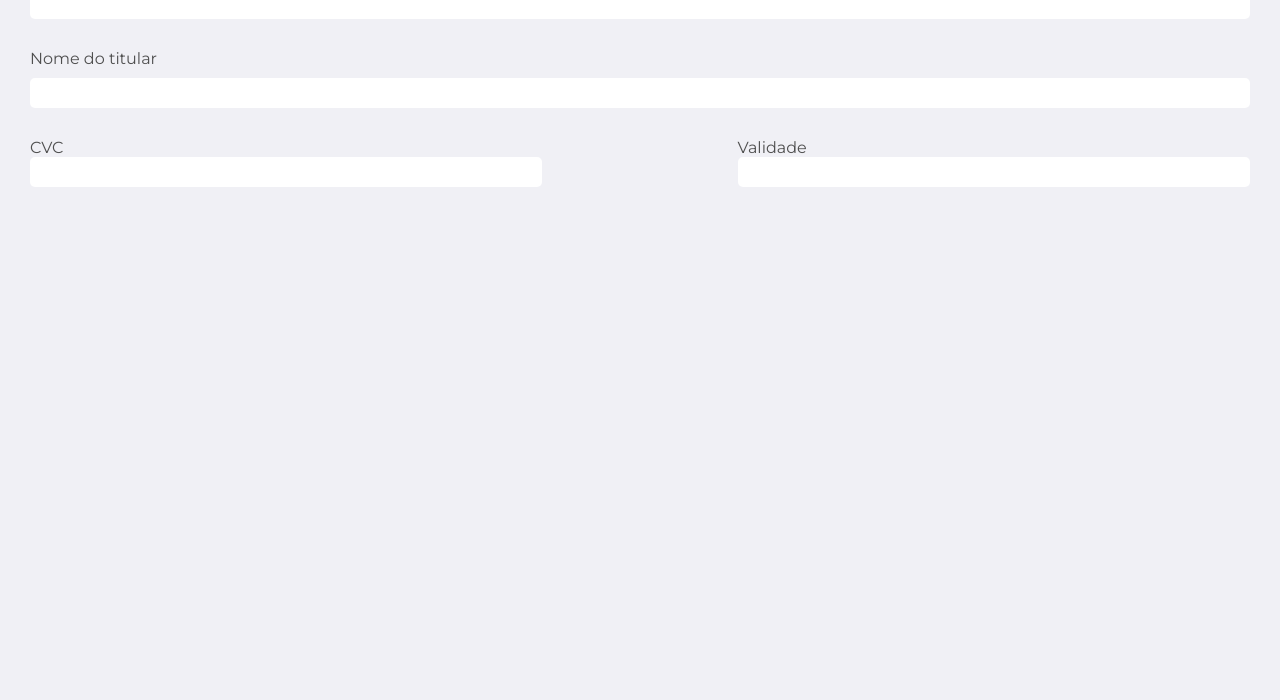
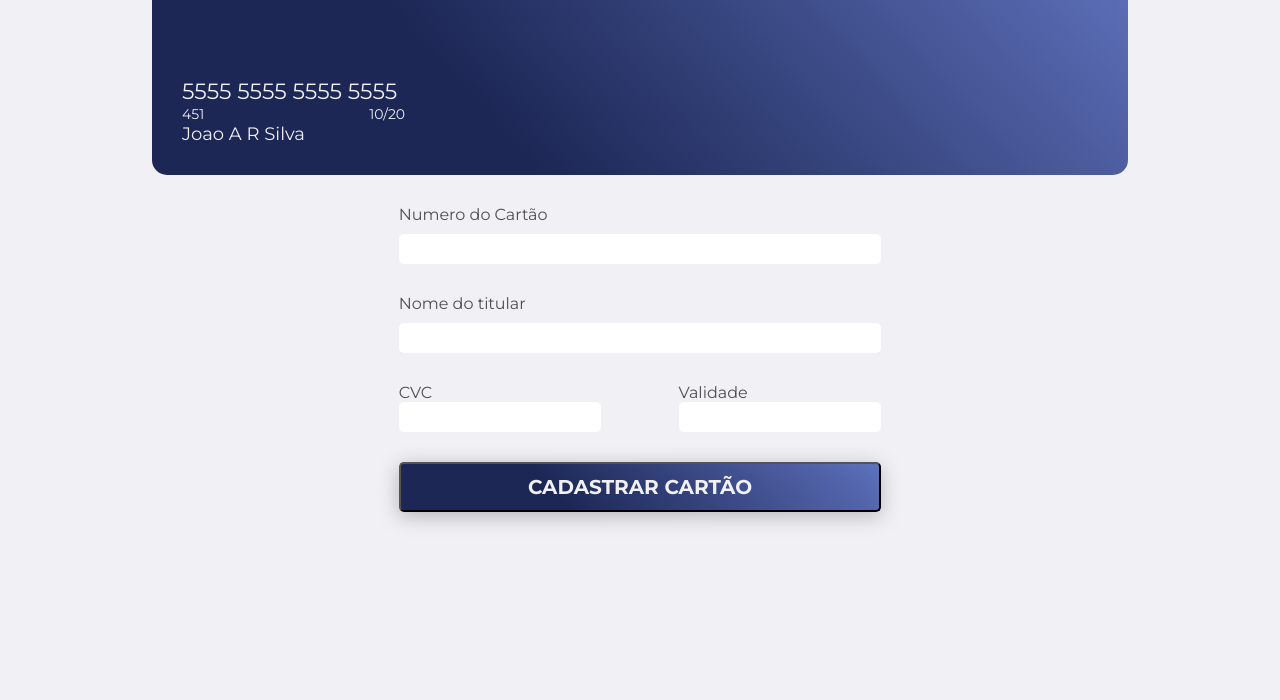
Before and after one commit to joaoigormatos/contacless_payment, a website: page app/web/pages/CreditCard/creditcard.html in a window 1280 px wide. Shown: the part 100-800 px from the top of the page. Drawn offline with Linux system fonts and the light colour scheme; files that its build step writes are made by us from their sources.

Commit message:
Cartão de credito estatico pronto

```diff
--- /dev/null
+++ b/app/web/assets/js/functions.js
@@ -0,0 +1,82 @@
+const createInput = (name, type, father, div, length) => {
+  function formatName(name) {
+    const formatedName = name
+      .normalize("NFD")
+      .replace(/[^()a-zA-Zs]/g, "")
+      .toLowerCase();
+    return formatedName;
+  }
+
+  function createDiv() {
+    const div = document.createElement('div');
+    div.id = `div${name}`;
+    div.className = "small";
+    father.appendChild(div);
+    return div;
+  }
+
+  const label = document.createElement('label');
+  label.innerText = name;
+
+  const formatedName = formatName(name);
+
+  label.htmlFor = formatedName;
+  const input = document.createElement('input');
+  input.type = type;
+  input.name = formatedName;
+
+  if (div) {
+    const div = createDiv();
+    input.maxLength = length;
+    div.appendChild(label);
+    div.appendChild(input);
+  } else {
+    father.appendChild(label);
+    father.appendChild(input);
+  }
+}
+
+const createButton = (text, color, father) => {
+  const button = document.createElement('button');
+  button.className = `btn btn-${color}`;
+  button.type = "submit";
+  button.innerText = text;
+  father.appendChild(button);
+}
+
+const createCard = (father) => {
+  const topDiv = document.createElement('div');
+  topDiv.id = "topDiv";
+  const bottonDiv = document.createElement('div');
+  bottonDiv.id = "bottonDiv";
+
+  const logo = document.createElement('img');
+  logo.src = '../../assets/images/cardlogo.png';
+  logo.alt = 'Visa';
+
+  const number = document.createElement('span');
+  const cvc = document.createElement('span');
+  const validade = document.createElement('span');
+  const name = document.createElement('span');
+
+  number.innerText = "5555 5555 5555 5555";
+  cvc.innerText = "451";
+  validade.innerText = "10/20";
+  name.innerText = "Joao A R Silva";
+
+  father.appendChild(topDiv);
+  father.appendChild(bottonDiv);
+  topDiv.appendChild(logo);
+  bottonDiv.appendChild(number);
+  cvc.appendChild(validade);
+  bottonDiv.appendChild(cvc)
+  bottonDiv.appendChild(name);
+}
+
+const loadCSS = url => {
+  var lnk = document.createElement('link');
+  lnk.setAttribute('type', "text/css" );
+  lnk.setAttribute('rel', "stylesheet" );
+  lnk.setAttribute('href', url );
+  document.getElementsByTagName("head").item(0).appendChild(lnk);
+}
--- a/app/web/pages/CreditCard/creditcard.css
+++ b/app/web/pages/CreditCard/creditcard.css
@@ -1,3 +1,40 @@
+#modal {
+  display: flex;
+  flex-direction: column;
+  align-items: center;
+  align-self: center;
+}
+
+#card {
+  background: linear-gradient(227.39deg, rgba(81, 102, 185, 0.901042) -0.56%, #1C2755 67.51%);
+  width: 80%;
+  border-radius: 15px;
+  min-width: 300px;
+}
+
+#topDiv {
+  display: flex;
+  flex-direction: column;
+  margin: 30px;
+  align-items: flex-end;
+  padding-bottom: 5vw;
+}
+
+#topDiv img { width: 75px; }
+
+#bottonDiv {
+  display: flex;
+  flex-direction: column;
+  color: #F0F0F5;
+  margin: 30px;
+}
+
+#bottonDiv > span:nth-child(1) { font-size: 22px; }
+#bottonDiv > span:nth-child(2) { font-size: 14px; }
+#bottonDiv > span:nth-child(3) { font-size: 18px; }
+
+#bottonDiv > span span { margin-left: 165px; }
+
 #divCvcValidade {
   margin-top: 30px;
   display: flex;
--- a/app/web/pages/CreditCard/creditcard.html
+++ b/app/web/pages/CreditCard/creditcard.html
@@ -10,8 +10,11 @@
 </head>
 <body>
   <section id="container">
-    Para vizualizar o conteudo dessa página, ative o JavaScript do navegador.
+    <div id="modal">
+      Para vizualizar o conteudo dessa página, ative o JavaScript do navegador.
+    </div>
   </section>
+  <script src="../../assets/js/functions.js"></script>
   <script src="creditcard.js"></script>
 </body>
 </html>
--- a/app/web/pages/CreditCard/creditcard.js
+++ b/app/web/pages/CreditCard/creditcard.js
@@ -1,64 +1,43 @@
-const container = document.querySelector('#container');
-container.innerHTML = "";
+const modal = document.querySelector('#modal');
+modal.innerHTML = "";
+const card = document.createElement('div');
+card.id = "card";
+modal.appendChild(card);
 const formCreditCard = document.createElement('form');
 formCreditCard.id = "creditcard";
-container.appendChild(formCreditCard);
+modal.appendChild(formCreditCard);
 
-function criaInput(name, type, father, div, length) {
-  function formatName(name) {
-    const formatedName = name
-      .normalize("NFD")
-      .replace(/[^()a-zA-Zs]/g, "")
-      .toLowerCase();
-    return formatedName;
-  }
-
-  function createDiv() {
-    const div = document.createElement('div');
-    div.id = `div${name}`;
-    div.className = "small";
-    father.appendChild(div);
-    return div;
-  }
-
-  const label = document.createElement('label');
-  label.innerText = name;
-
-  const formatedName = formatName(name);
-
-  label.htmlFor = formatedName;
-  const input = document.createElement('input');
-  input.type = type;
-  input.name = formatedName;
-
-  if (div) {
-    const div = createDiv();
-    input.maxLength = length;
-    div.appendChild(label);
-    div.appendChild(input);
-  } else {
-    father.appendChild(label);
-    father.appendChild(input);
-  }
-}
-
-function loadCSS(url) {
-  var lnk = document.createElement('link');
-  lnk.setAttribute('type', "text/css" );
-  lnk.setAttribute('rel', "stylesheet" );
-  lnk.setAttribute('href', url );
-  document.getElementsByTagName("head").item(0).appendChild(lnk);
-}
-
-criaInput("Numero do Cartão", "text", formCreditCard, false);
-criaInput("Nome do titular", "text", formCreditCard, false);
+createInput("Numero do Cartão", "text", formCreditCard, false);
+createInput("Nome do titular", "text", formCreditCard, false);
 
 const divCvcValidade = document.createElement('div');
 divCvcValidade.id = "divCvcValidade";
 formCreditCard.appendChild(divCvcValidade);
 
-criaInput("CVC", "text", divCvcValidade, true, 3);
-criaInput("Validade", "text", divCvcValidade, true, 5);
+createInput("CVC", "text", divCvcValidade, true, 3);
+createInput("Validade", "text", divCvcValidade, true, 5);
+
+createButton("Cadastrar Cartão", "blue", formCreditCard);
+
+const cardInputs = document.querySelectorAll('#creditcard input');
+const cardSpans = document.querySelectorAll('#card span');
+
+const cardData = {
+  input: {
+    number: cardInputs[0],
+    name: cardInputs[1],
+    cvc: cardInputs[2],
+    validade: cardInputs[3]
+  },
+  show: {
+    number: cardSpans[0],
+    name: cardSpans[1],
+    cvc: cardSpans[2],
+    validade: cardSpans[3]
+  }
+}
+
+createCard(card);
 
 loadCSS("../Login/login.css");
 loadCSS("creditcard.css");
```
Also changed, not shown: app/web/assets/images/cardlogo.png (added).
